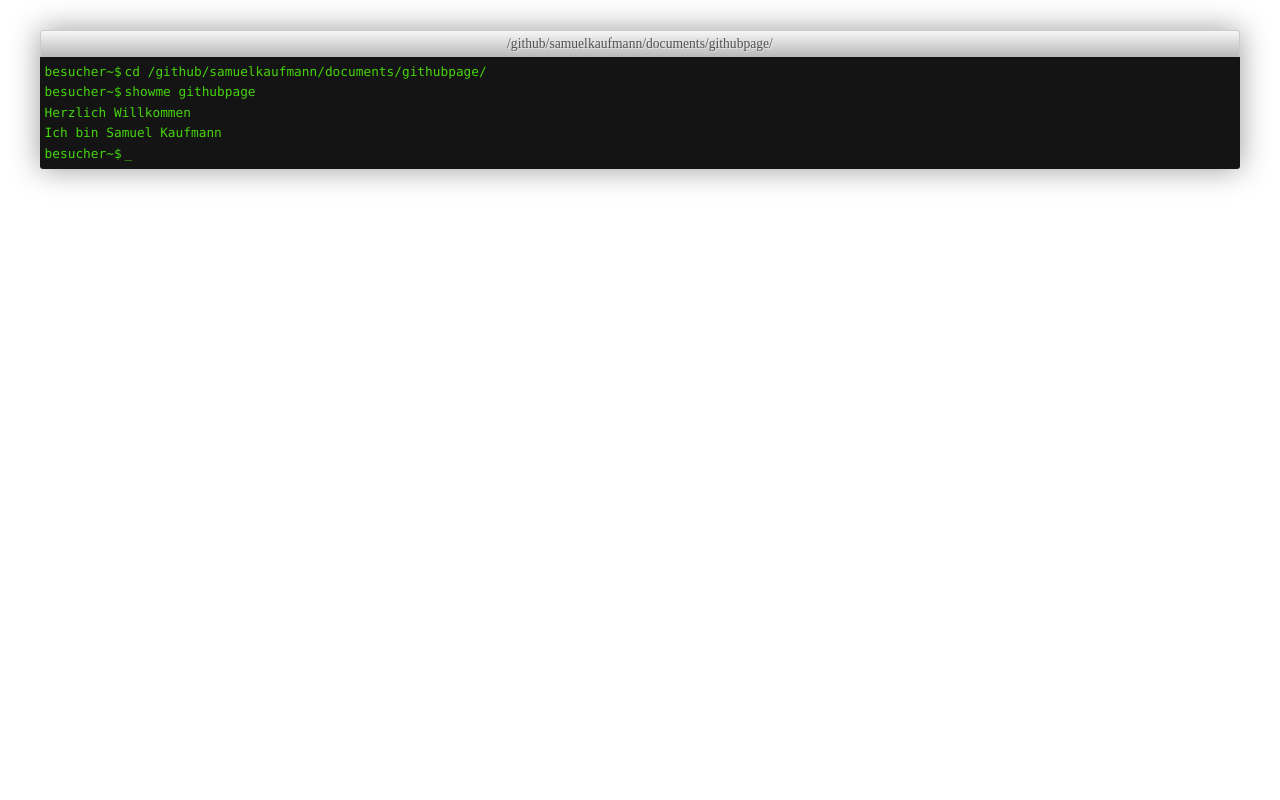
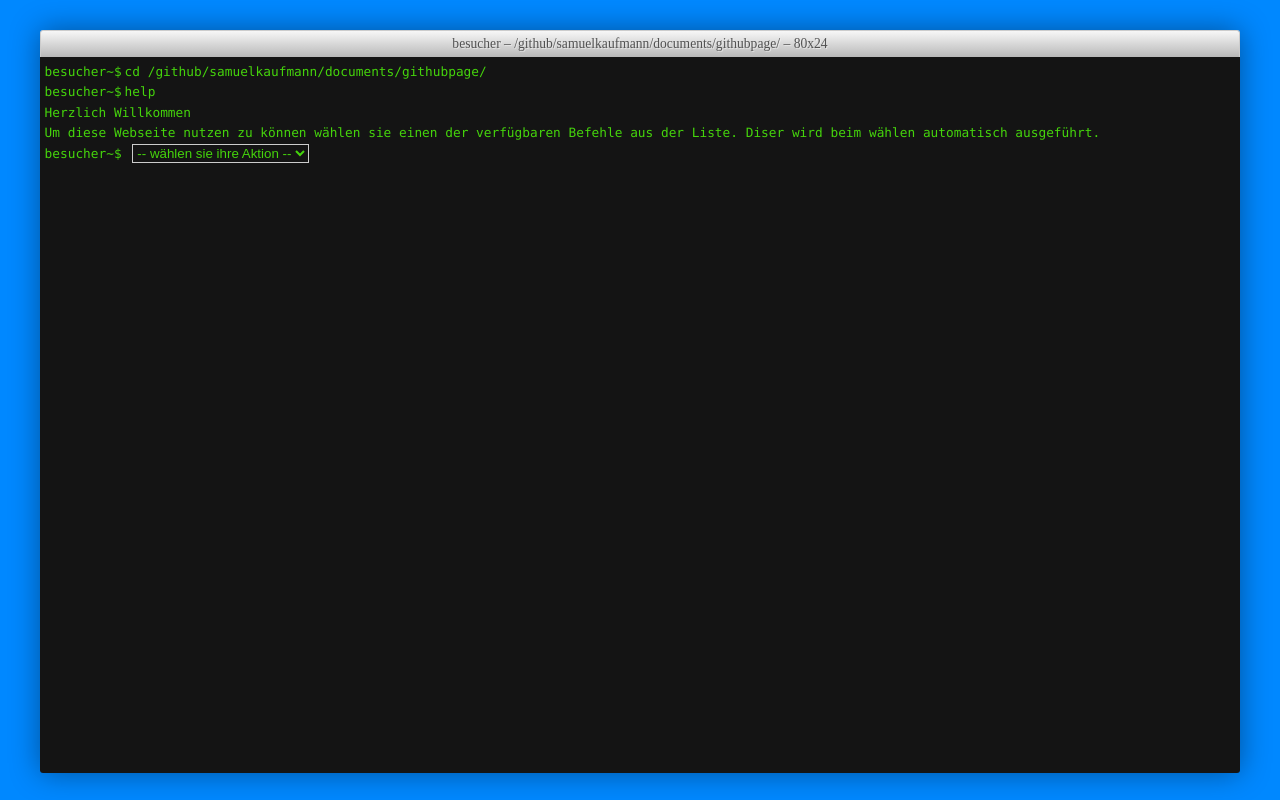
Before and after one commit to samuelkaufmann/samuelkaufmann.github.io, a plain HTML site: page index.html in a window 1280 px wide. Drawn offline with Linux system fonts and the light colour scheme.

Commit message:
change design and preparing for actions on the terminal

```diff
--- a/index.html
+++ b/index.html
@@ -4,6 +4,7 @@
 	<body>
 <style>
 body {
+	background-color: #0088ff;
 }
 
 .shell-wrap {
@@ -44,6 +45,7 @@ body {
 }
 
 .shell-body {
+	height: 90%;
   margin: 0;
   padding: 5px;
   list-style: none;
@@ -72,15 +74,25 @@ body {
   position: relative;
   padding: 0 0 0 80px;
 }
+
+.commandselector {
+	color: #45D40C;
+	background: #141414;
+	border: 1px solid #CCCCCC;
+}
 </style>
 		<div class="shell-wrap">
-  <p class="shell-top-bar">/github/samuelkaufmann/documents/githubpage/</p>
+  <p class="shell-top-bar">besucher – /github/samuelkaufmann/documents/githubpage/ – 80x24</p>
   <ul class="shell-body">
     <li>cd&nbsp;/github/samuelkaufmann/documents/githubpage/</li>
-    <li>showme githubpage</li>
+    <li>help</li>
     Herzlich Willkommen<br />
-    Ich bin Samuel Kaufmann
-    <li>_</li>
+    Um diese Webseite nutzen zu können wählen sie einen der verfügbaren Befehle aus der Liste. Diser wird beim wählen automatisch ausgeführt.
+    <li>&nbsp;<select class="commandselector">
+	    <option>-- wählen sie ihre Aktion --</option>
+	    <option>clear</option>
+	    <option>aboutsamuelkaufmann</option>
+	</select></li>
   </ul>
 </div>
 	</body>
```
